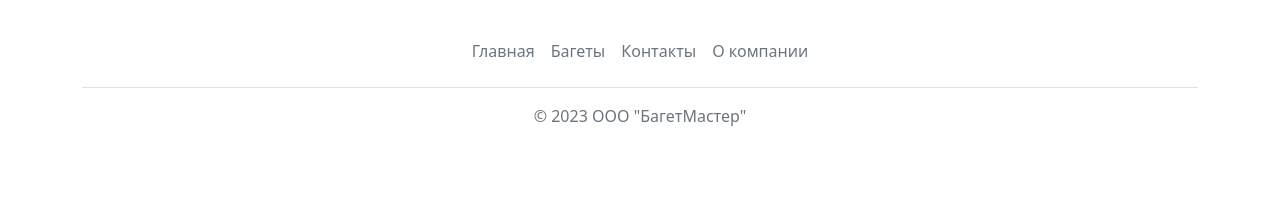
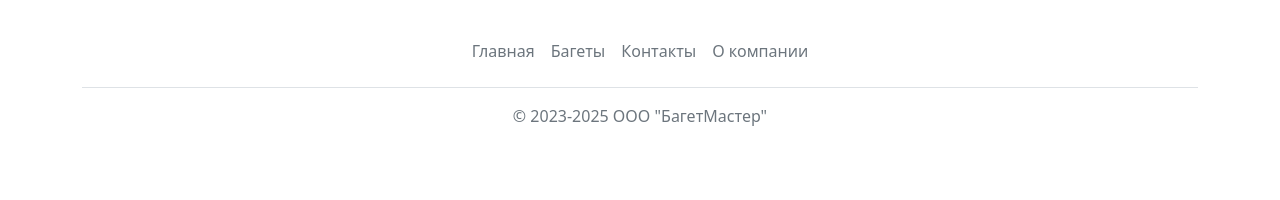
Before and after one commit to robz-tirtlib/framing-workshop, a Django app: page /users/forgot-password/ in a window 1280 px wide. Shown: the part 881-1081 px from the top of the page. Run offline with Django 4.2, Linux system fonts and the light colour scheme.

Commit message:
minor change

```diff
--- a/workshop/templates/base.html
+++ b/workshop/templates/base.html
@@ -63,7 +63,7 @@
 					<li class="nav-item"><a href="{% url 'workshopapp:contacts' %}" class="nav-link px-2 text-muted">Контакты</a></li>
 					<li class="nav-item"><a href="{% url 'workshopapp:about' %}" class="nav-link px-2 text-muted">О компании</a></li>
 				</ul>
-				<p class="text-center text-muted">© 2023 ООО "БагетМастер"</p>
+				<p class="text-center text-muted">© 2023-2025 ООО "БагетМастер"</p>
 				</footer>
 			</div>
 		</footer>
```
